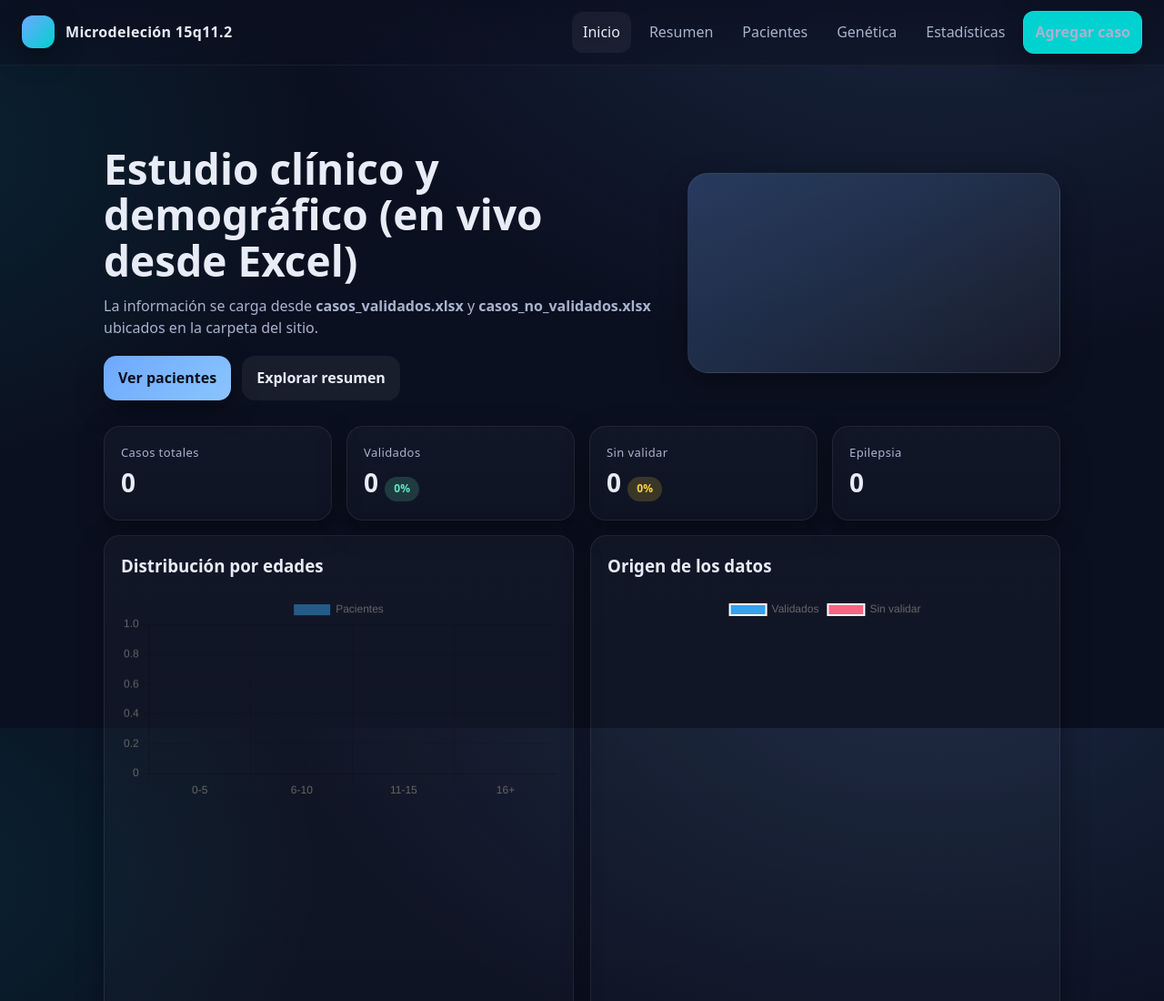
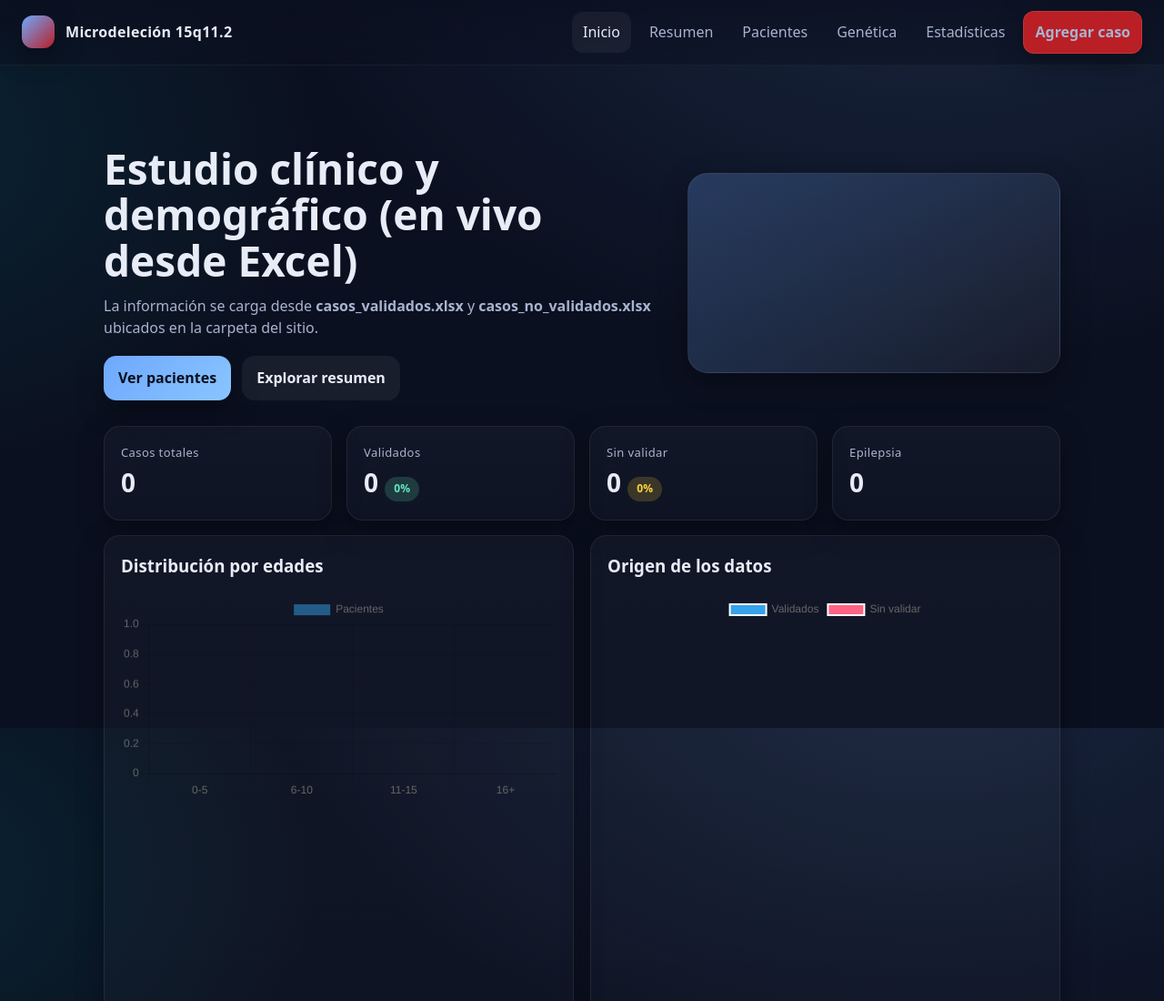
Before and after one commit to Evelez23/-microdelecion, a plain HTML site: page index.html in a window 1280 px wide. Shown: the top 1100 px of the page at 91% size. Drawn offline with nearby package versions, Linux system fonts and the light colour scheme; no server answers.

Commit message:
Update styles.css

```diff
--- a/styles.css
+++ b/styles.css
@@ -5,7 +5,7 @@
   --muted: #a8b3cf;
   --text: #e8ecf7;
   --primary: #6ea8fe;
-  --accent: #00d1d1;
+  --accent: #b91f25;
   --danger: #ff6b6b;
   --ok: #63e6be;
   --warn: #ffd43b;
```
